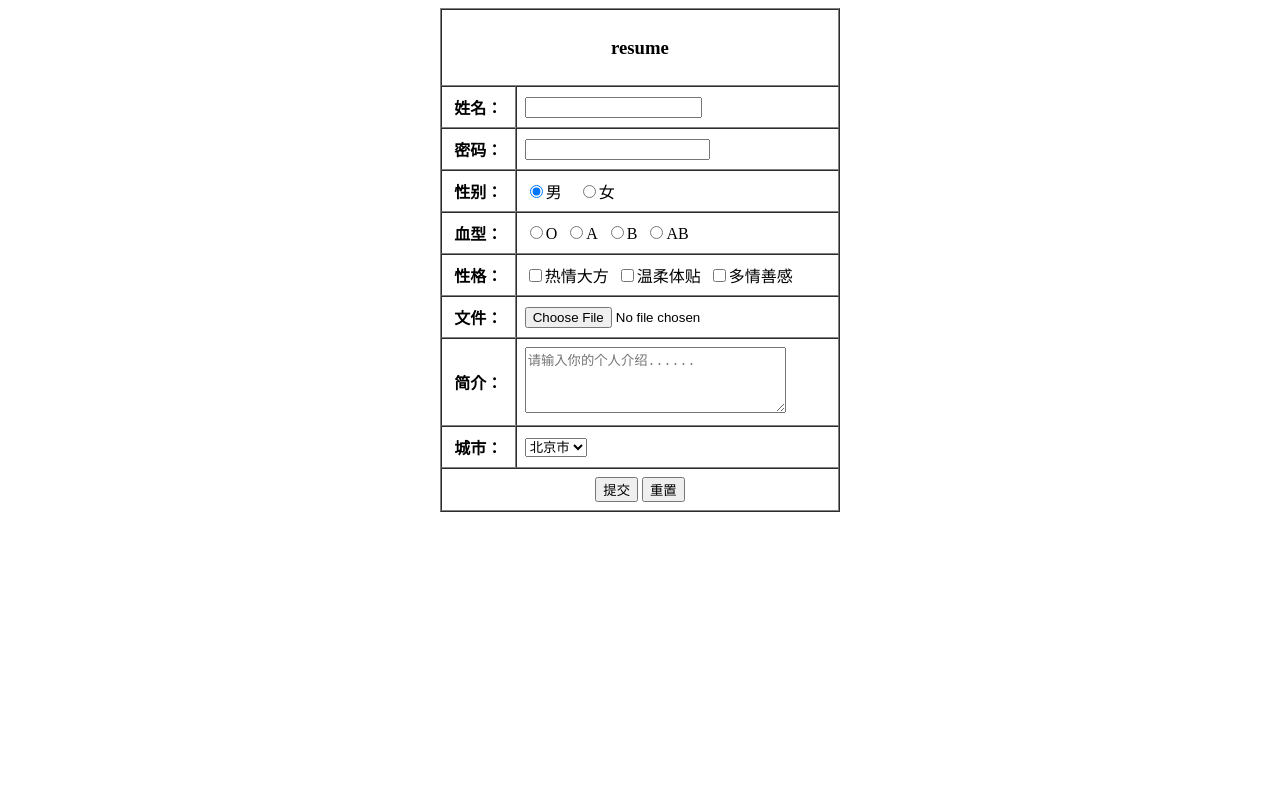
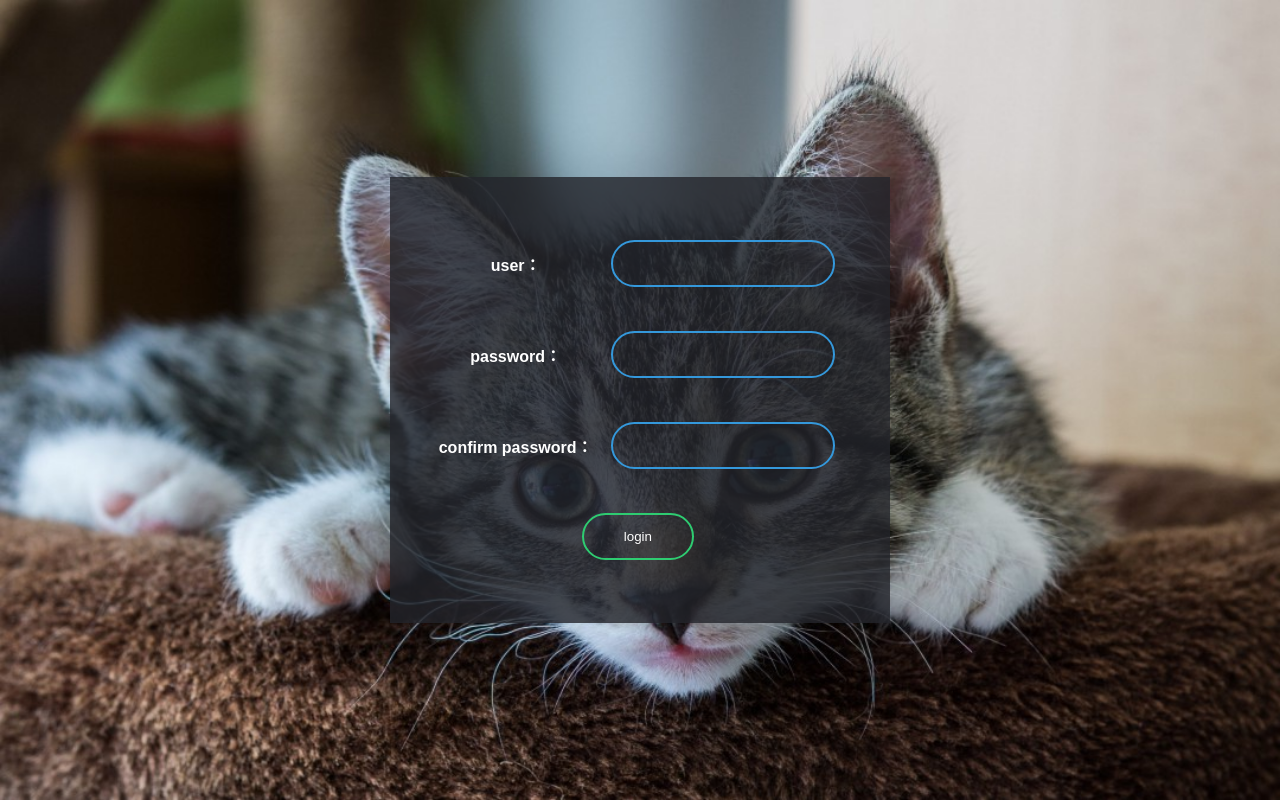
Before and after one commit to Diviner-Y/h5_Homework, a plain HTML site: page H_Tenth/03.html in a window 1280 px wide. Drawn offline with Linux system fonts and the light colour scheme.

Commit message:
Update 03.html

```diff
--- a/H_Tenth/03.html
+++ b/H_Tenth/03.html
@@ -1,100 +1,162 @@
 
-<!DOCTYPE html>
+<!DOCTYPE HTML>
 <html>
+  <head>
+    <title>注册</title>
+	<style>
+		 html {
+		        width: 100%;
+		        height: 100%;
+		    }
+		th{
+			color: white;
+		}
+		body {
+			width: 100%;
+			height: 100%;
+			background-size: cover;
+			margin:0;
+			padding:0;
+			font-family:sans-serif;
+			background-image: url(De-lovely.jpg);;
+		}
+		.box {
+			width:500px;
+			padding:40px;
+			position:absolute;
+			top:50%;
+			left:50%;
+			transform:translate(-50%,-50%);
 
-	<head>
-		<meta charset="UTF-8">
-		<title></title>
-	</head>
+			background-color:rgba(35,37,43,0.8);}
 
-	<script>
-			function nameInp() {
-				var nameVa = document.getElementById("nameInp").value
-				if (nameVa.trim().length == 0 || nameVa == null) {
-					document.getElementById("spanVa").innerHTML = "请输入名字"
-				} else {
-					document.getElementById("spanVa").innerHTML = ""
+			text-align:center;
+			box-shadow:20px 25px 45px 15px;
+		}
+		 h1 {
+
+			color: white;
+			text-transform:uppercase;
+			font-weight:500;
+		}
+		.box input[type = "text"],.box input[type = "password"] {
+			/*border:0;
+			*/
+		    background:none;
+			display:block;
+			margin:20px auto;
+			text-align:center;
+			border:2px solid #3498db;
+			padding:14px 10px;
+			width:200px;
+			outline:none;
+			color:white;
+			border-radius:24px;
+			transition:0.25s;
+		}
+		.box input[type = "text"]:focus,.box input[type = "password"]:focus {
+			/* width:280px; */
+			border-color:#2ecc71;
+		}
+		.box input[type = "submit"] {
+			/* border:0;
+			*/
+		    background:none;
+			display:block;
+			margin:20px auto;
+			text-align:center;
+			border:2px solid #2ecc71;
+			padding:14px 40px;
+			outline:none;
+			color:white;
+			border-radius:24px;
+			transition:0.25s;
+			cursor:pointer;
+		}
+		.box input[type = "submit"]:hover {
+			background:#2ecc71;
+		}
+
+	</style>
+     <script type="text/javascript">
+        function checkUserName(obj){
+            var username = obj;
+        	var checkUserNameResult = document.getElementById("checkUserNameResult");
+            if(username.trim().length==0){
+                  checkUserNameResult.innerHTML = "用户名为空";
+                  obj.focus();
+            }else{
+            	 checkUserNameResult.innerHTML = "";
             }
         }
+        function checkPassword(obj){
+            var password = obj;
+			var Pw = document.getElementById("pw").value;
+			var checkPasswordResult = document.getElementById("checkPasswordResult");
+			if(password.trim().length==0){
+			    checkPasswordResult.innerHTML = "密码为空";
+			    obj.focus();
+			}else{
+				 checkPasswordResult.innerHTML = "";
+			}
+			if(Pw.length < 6 && Pw > 14) {
+				checkPasswordResult.innerHTML = "密码在6-14位间";
+				obj.focus();
+			}
 
-			function passInp() {
-				var passVa = document.getElementById("passInp").value
-				if (passVa.trim().length == 0 || passVa == null) {
-					document.getElementById("spanVaPa").innerHTML = "请输入密码"
-				} else {
-					document.getElementById("spanVaPa").innerHTML = ""
+        }
+		function checkrePassword(obj){
+		    var password = obj;
+			var rePw = document.getElementById("repw").value;
+			var pw = document.getElementById("checkPasswordResult");
+			var re = document.getElementById("checkrePasswordResult");
+			if(rePw.length < 6 && rePw > 16) {
+				checkPasswordResult.innerHTML = "密码在6-14位间";
+				obj.focus();
+			}
+			if(password.trim().length==0){
+			    re.innerHTML = "密码为空";
+			    obj.focus();
+			}else{
+				 re.innerHTML = "";
+			}
+			//确认密码
+			if(pw != re){
+			    checkrePasswordResult.innerHTML = "密码不一致";
+			    obj.focus();
+			}else{
+				 checkPasswordResult.innerHTML = "";
 			}
 		}
     </script>
-	<body>
-		<table align="center" width="400" border="1" cellpadding="8" cellspacing="0">
+  </head>
+  <body >
+  <table class="box" >
+	<form action="" name="test_form" >
+
         <tr>
-				<td colspan="2" align="center"><h3>resume</h3></td>
+			<th>user：</th>
+			<td><input type="text" name="username"  onblur="checkUserName(this.value);" /></td>
+		<br />	<td><span id="checkUserNameResult" style="color: orangered "></span>  </td>
 		</tr>
 		<tr>
-						<th>姓名：</th>
-						<td><input id="nameInp" onblur="nameInp()" size="19" type="text" name="name" required><span id="spanVa" style="color: red "></span></td>
+			<th>password：</th>
+			<td><input type="password" id="pw" name="password" onblur="checkPassword(this.value);"/>
+			<td><span id="checkPasswordResult" style="color: orangered "></span></td>
 		</tr>
 		<tr>
-						<th>密码：</th>
-						<td><input id="passInp" onblur="passInp()" type="password" size="20" name="password" required><span id="spanVaPa" style="color: red "></span>
+			<th>confirm password：</th>
+			<td><input type="password" name="repassword" id='repw' onblur="checkrePassword(this.value);"/>
+			<td><span id="checkrePasswordResult" style="color: orangered "></span></td>
+		</tr>
+				<tr>
+					<td colspan="2" align="left">
+						<input type="submit" name="submit" value="login">
+
 					</td>
 				</tr>
-					<tr>
-						<th>性别：</th>
-						<td>
-							<input type="radio" name="sex" checked>男&nbsp;&nbsp;&nbsp;
-							<input type="radio" name="sex">女
-						</td>
-					</tr>
-					<tr>
-						<th>血型：</th>
-						<td>
-							<input type="radio" name="blood type" value="O">O&nbsp;
-							<input type="radio" name="blood type" value="A">A&nbsp;
-							<input type="radio" name="blood type" value="B">B&nbsp;
-							<input type="radio" name="blood type" value="AB">AB
-						</td>
-					</tr>
-					<tr>
-						<th>性格：</th>
-						<td>
-							<input type="checkbox" name="character" value="1">热情大方&nbsp;
-							<input type="checkbox" name="character" value="2">温柔体贴&nbsp;
-							<input type="checkbox" name="character" value="3">多情善感
-						</td>
-					</tr>
-					<tr>
-						<th>文件：</th>
-						<td>
-
-							<input type="file" placeholder="浏览.." onclick="onwj(wjSpan)">
-						</td>
-					</tr>
-					<tr>
-						<th>简介：</th>
-						<td>
-							<textarea name="des" rows="4" cols="30" placeholder="请输入你的个人介绍......" required></textarea>
-						</td>
-					</tr>
-					<tr>
-						<th>城市：</th>
-						<td>
-							<select name="city">
-								<option>北京市</option>
-								<option value="1">广安市</option>
-								<option value="2">成都市</option>
-								<option value="3">武汉</option>
-								<option value="4">南京</option>
-								<option value="5">东莞</option>
-							</select>
-						</tr>
-					<tr>	<!--  提/置-->
-						<td colspan="2" align="center">
-							<input type="submit" name="submit" value="提交">
-							<input type="reset" name="reset" value="重置">
-						</td>
-					</tr>
+	</form>
     </table>
   </body>
+
 </html>
```
Lines whose indentation alone changed are shown as unchanged.
